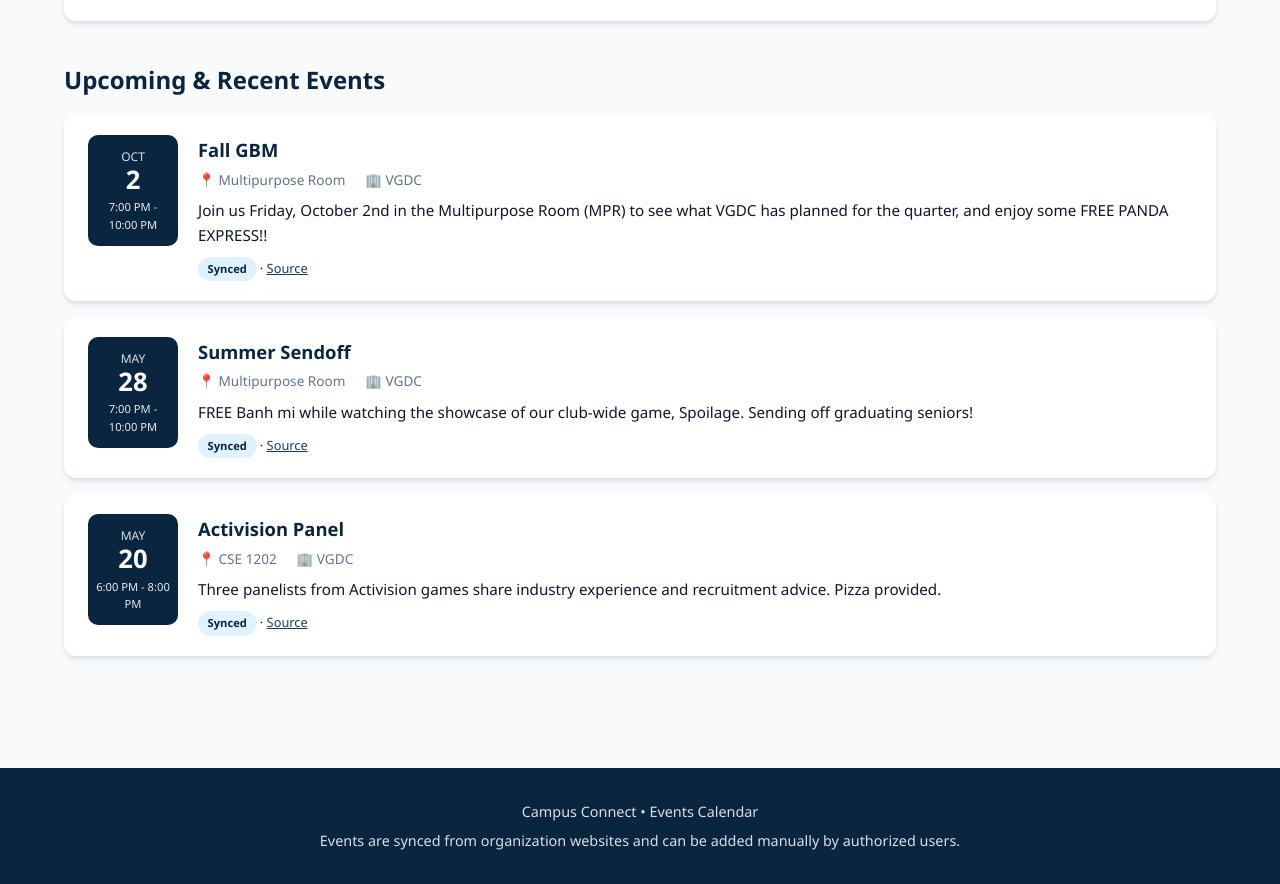
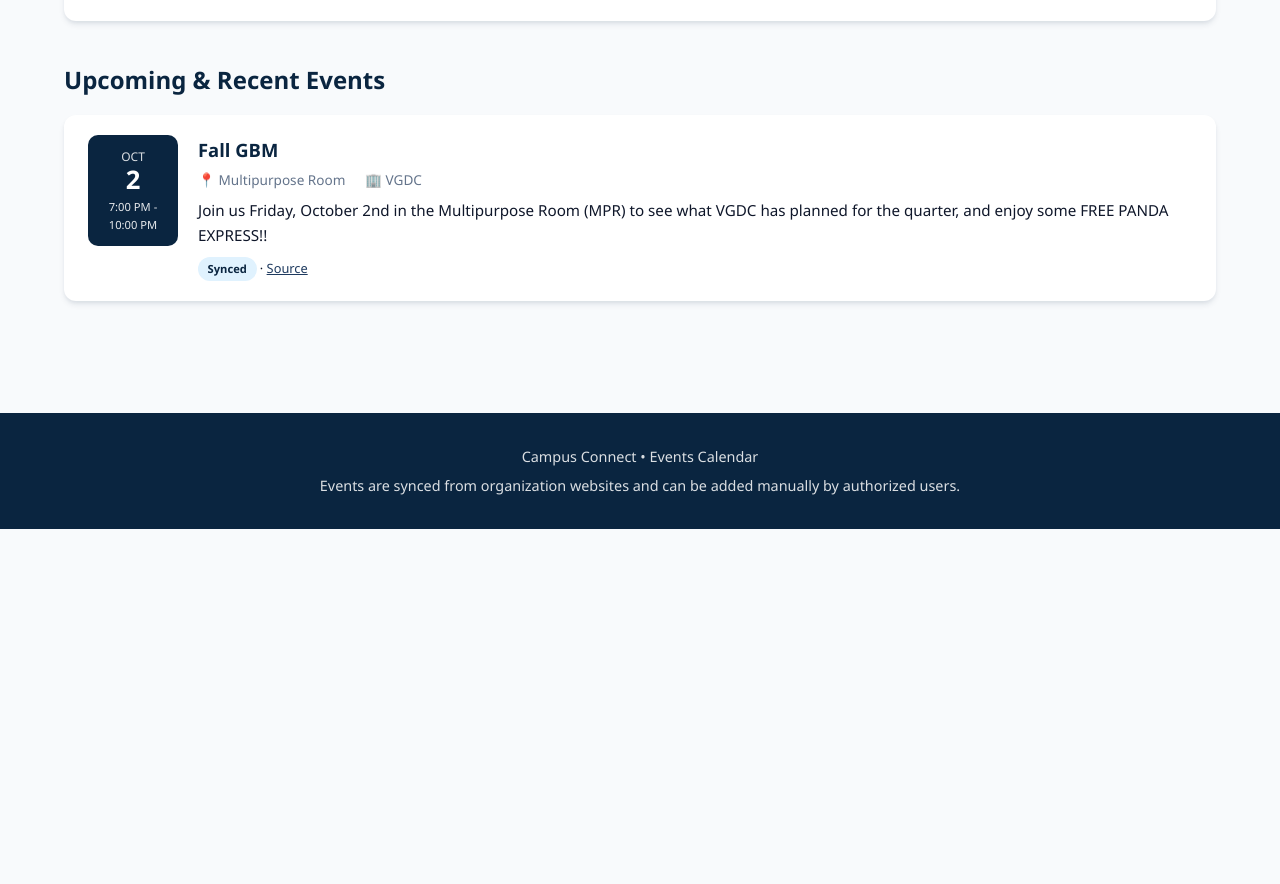
Before and after one commit to pancakeshana/Raccoon-Rubbish, a website: page calendar.html in a window 1280 px wide. Shown: the part 942-1826 px from the top of the page. After the commit the page ends 1471 px from the top, so only its background shows below. Drawn offline with Linux system fonts and the light colour scheme.

Commit message:
Added a function where events older than one week ago are deleted.

```diff
--- a/calendar.html
+++ b/calendar.html
@@ -541,10 +541,22 @@
         events = [...SEEDED_EVENTS];
         saveEvents();
       }
+      removeEventsOlderThanOneWeek();
     }
 
     function saveEvents() {
       localStorage.setItem('campusEvents', JSON.stringify(events));
+    }
+
+    function removeEventsOlderThanOneWeek() {
+      const cutoff = new Date();
+      cutoff.setHours(0, 0, 0, 0);
+      cutoff.setDate(cutoff.getDate() - 7);
+      const cutoffDate = [cutoff.getFullYear(), String(cutoff.getMonth() + 1).padStart(2, '0'), String(cutoff.getDate()).padStart(2, '0')].join('-');
+      const previousCount = events.length;
+
+      events = events.filter(event => event.date >= cutoffDate);
+      if (events.length !== previousCount) saveEvents();
     }
 
     // ========== UI HELPERS ==========
@@ -736,6 +748,7 @@
 
             const manual = events.filter(e => e.isManual);
             events = [...remote, ...manual];
+            removeEventsOlderThanOneWeek();
             saveEvents();
             renderCalendar();
             renderList();
```
